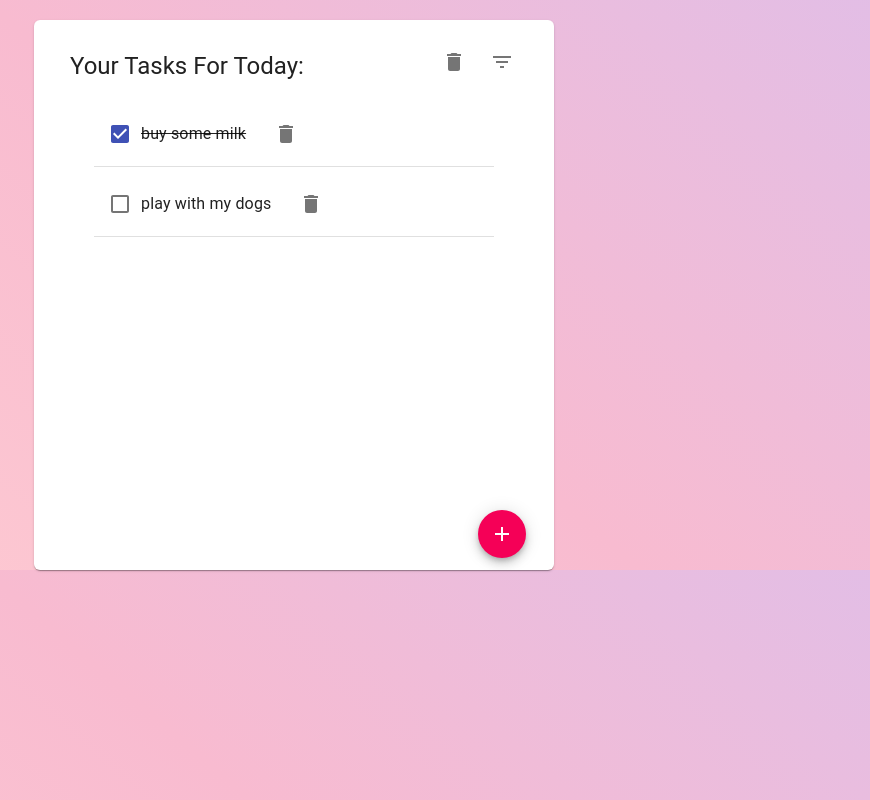
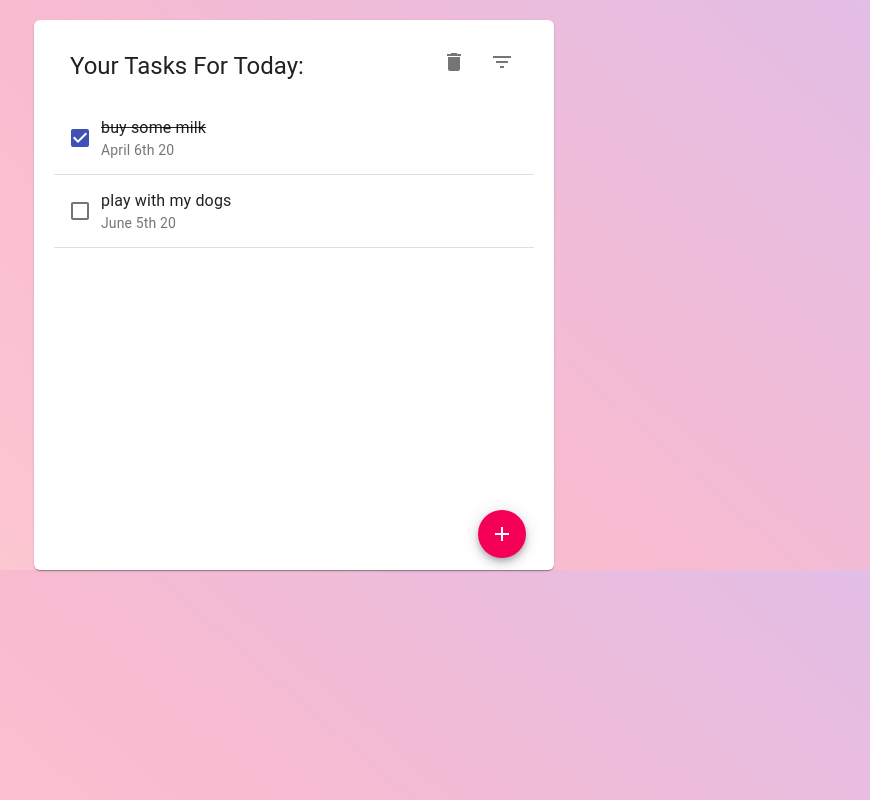
Before and after one commit to shiranka/TodoList, a React (Create React App) app in the folder my-app/: page / in a window 1280 px wide. Shown: the whole page, without its empty margins (346-1216 px from the left). Built offline with nearby package versions, Linux system fonts and the light colour scheme.

Commit message:
this is after using withStyle() and changing some styles to not be in line

```diff
--- a/my-app/src/components/ListItemCard.js
+++ b/my-app/src/components/ListItemCard.js
@@ -8,42 +8,51 @@ import Tooltip from '@material-ui/core/Tooltip'
 import DeleteIcon from '@material-ui/icons/Delete'
 import RemoveIcon from '@material-ui/icons/Remove'
 import React, { useCallback, useState } from 'react'
-import { makeStyles } from "@material-ui/core/styles"
+import { withStyles } from '@material-ui/core/styles'
 import CardHeader from "@material-ui/core/CardHeader"
 import IconButton from "@material-ui/core/IconButton"
 import CardActions from '@material-ui/core/CardActions'
 import FilterListIcon from '@material-ui/icons/FilterList'
 import { changeIsHideFlagAction, deleteCheckedTasksAction } from '../redux/actions/task_action'
 
-const useStyles = makeStyles({
+const styles = {
   root: {
-    display:"flex",
-    flexDirection:"column",
-    padding:20,
-    paddingTop:10,
-    minHeight:520,
-    maxHeight:520,
+    display: "flex",
+    flexDirection: "column",
+    padding: 20,
+    paddingTop: 10,
+    minHeight: 520,
+    maxHeight: 520,
     borderRadius: 6,
     margin: "auto",
     marginTop: 20,
     maxWidth: 480
+  },
+  endOfCard: {
+    marginLeft: "auto",
+    marginTop: "auto",
+    position: "absulote"
+  },
+  fab: {
+    marginLeft: "auto",
+    marginBottom: "auto"
   }
-})
+}
 
-export default function ListItemCard() {
-    const classes = useStyles()
+function ListItemCard(props) {
     const dispatch = useDispatch()
     const [filtered, setFilter] = useState(false)
     const [isFormOpen, setIsFormOpen] = useState(false)
 
+    const changeFormState = useCallback(() => setIsFormOpen(!isFormOpen),[setIsFormOpen,isFormOpen])
     const deleteCheckedTasks = useCallback (() => dispatch(deleteCheckedTasksAction()), [dispatch])
     const filterList = useCallback(() => {
         dispatch(changeIsHideFlagAction())
         setFilter(!filtered)
     }, [dispatch,setFilter,filtered])
-    const changeFormState = useCallback(() => setIsFormOpen(!isFormOpen),[setIsFormOpen,isFormOpen])
+
     return (
-        <Card className={classes.root} >
+        <Card className={props.classes.root} >
             <CardHeader
                 action={
                 <div>
@@ -63,11 +72,11 @@ export default function ListItemCard() {
             />
             <TasksList />
             <div>
-                <CardActions disableSpacing style={{marginLeft:"auto",marginTop:"auto",position:"absulote"}} >
+                <CardActions disableSpacing className={props.classes.endOfCard} >
                     <Card style={ isFormOpen ? { width: 400, visibility: "visible"} : { visibility: "hidden"} }>
                         <TaskForm />
                     </Card>
-                    <Fab size="medium" color="secondary" onClick={changeFormState} aria-label="add" style={{marginLeft:"auto",marginBottom:"auto"}}>
+                    <Fab size="medium" color="secondary" onClick={changeFormState} aria-label="add" className={props.classes.fab}>
                         { isFormOpen ? <RemoveIcon /> : <AddIcon /> }
                     </Fab>
                 </CardActions>
@@ -75,3 +84,5 @@ export default function ListItemCard() {
         </Card>
     )
 }
+
+export default withStyles(styles)(ListItemCard)
--- a/my-app/src/components/Task.js
+++ b/my-app/src/components/Task.js
@@ -1,28 +1,35 @@
 import { useDispatch } from 'react-redux'
 import React, { useCallback } from 'react'
-import ListItem from "@material-ui/core/ListItem"
+import Tooltip from '@material-ui/core/Tooltip'
 import Checkbox from '@material-ui/core/Checkbox'
+import ListItem from '@material-ui/core/ListItem'
 import DeleteIcon from "@material-ui/icons/Delete"
-import { makeStyles } from '@material-ui/core/styles'
+import { withStyles } from '@material-ui/core/styles'
 import IconButton from "@material-ui/core/IconButton"
+import Typography from '@material-ui/core/Typography'
+import ListItemText from '@material-ui/core/ListItemText'
 import FormControlLabel from '@material-ui/core/FormControlLabel'
 import { deleteTaskAction, changeStatusAction } from '../redux/actions/task_action'
 
-const useStyles = makeStyles(theme => ({
+const styles = {
   root: {
-    width: 400,
-    margin:"auto" ,
-    marginBottom: 5,
-    '&:hover': {
-        '& $child2': {
-            display:"none"
-            // color: 'secondary'
-        }}
-    },
-}))
+   '&:hover':{
+        '& $clearIndicator': {
+           visibility: "visible"
+        }
+    }
+  },
+  clearIndicator: {
+    visibility: "hidden",
+    color: "red",
+    marginLeft: 'auto'
+  }
+}
 
-const Task = ({ task }) => {
-    const classes = useStyles()
+const Task = (props) => {
+    // const classes = this.props
+    const task = props.task
+
     const dispatch = useDispatch()
 
     const changeStatus = useCallback((id) => () => {
@@ -34,9 +41,8 @@ const Task = ({ task }) => {
     }, [dispatch])
 
     const taskVeiw = (
-        <div style={{display:"flex" }}>
-        <ListItem divider="true" className={classes.root}>
-            <FormControlLabel style={task.status ? ({ textDecoration: 'line-through'}) : {}}
+        <ListItem divider="true" className={props.classes.root} secondary={task.date} >
+            <FormControlLabel
                 control={
                     <Checkbox
                         checked={task.status}
@@ -44,13 +50,18 @@ const Task = ({ task }) => {
                         color="primary"
                     />
                 }
-                label={task.content}
+                label={ <ListItemText primary={
+                    <Typography style={ task.status ? ({ textDecoration: 'line-through'}) : {}} >
+                        {task.content}
+                    </Typography>}
+                    secondary={task.date} />}
             />
-            <IconButton onClick={deleteTask(task.id)} >
-                <DeleteIcon />
-            </IconButton >
+            <Tooltip title="Delete Task">
+                <IconButton onClick={deleteTask(task.id)} className={props.classes.clearIndicator}>
+                    <DeleteIcon />
+                </IconButton >
+            </Tooltip>
         </ListItem>
-    </div>
     )
 
     return(
@@ -60,4 +71,4 @@ const Task = ({ task }) => {
     )
 }
 
-export default Task
+export default withStyles(styles)(Task)
--- a/my-app/src/components/TasksList.js
+++ b/my-app/src/components/TasksList.js
@@ -2,9 +2,18 @@ import React from 'react'
 import Task from './Task'
 import { useSelector } from 'react-redux'
 import ListItem from "@material-ui/core/ListItem"
+import { withStyles } from '@material-ui/core/styles'
 import ListItemText from "@material-ui/core/ListItemText"
 
-const TasksList = () => {
+const styles = {
+    root: {
+        overflow: "auto",
+        minHeight: 400,
+        maxHeight: 400
+    }
+}
+
+const TasksList = (props) => {
     const tasks = useSelector((state) => state.tasks)
     const isHideTasks = useSelector((state) => state.isHideTasks)
 
@@ -22,10 +31,10 @@ const TasksList = () => {
         )
 
     return (
-        <div  style={{overflow: "auto", minHeight:400, maxHeight:400}}>
+        <div className={props.classes.root}>
             { tasksList }
         </div>
     )
 }
 
-export default TasksList
+export default withStyles(styles)(TasksList)
```
